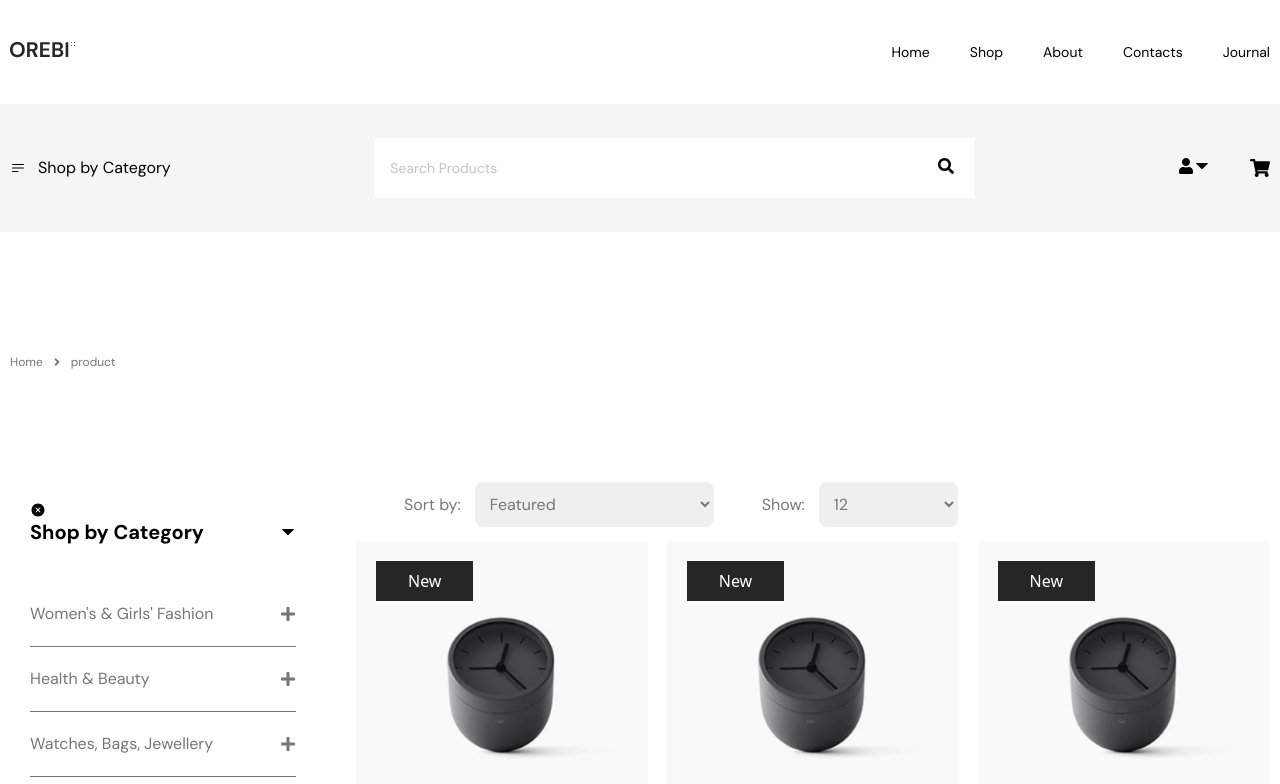
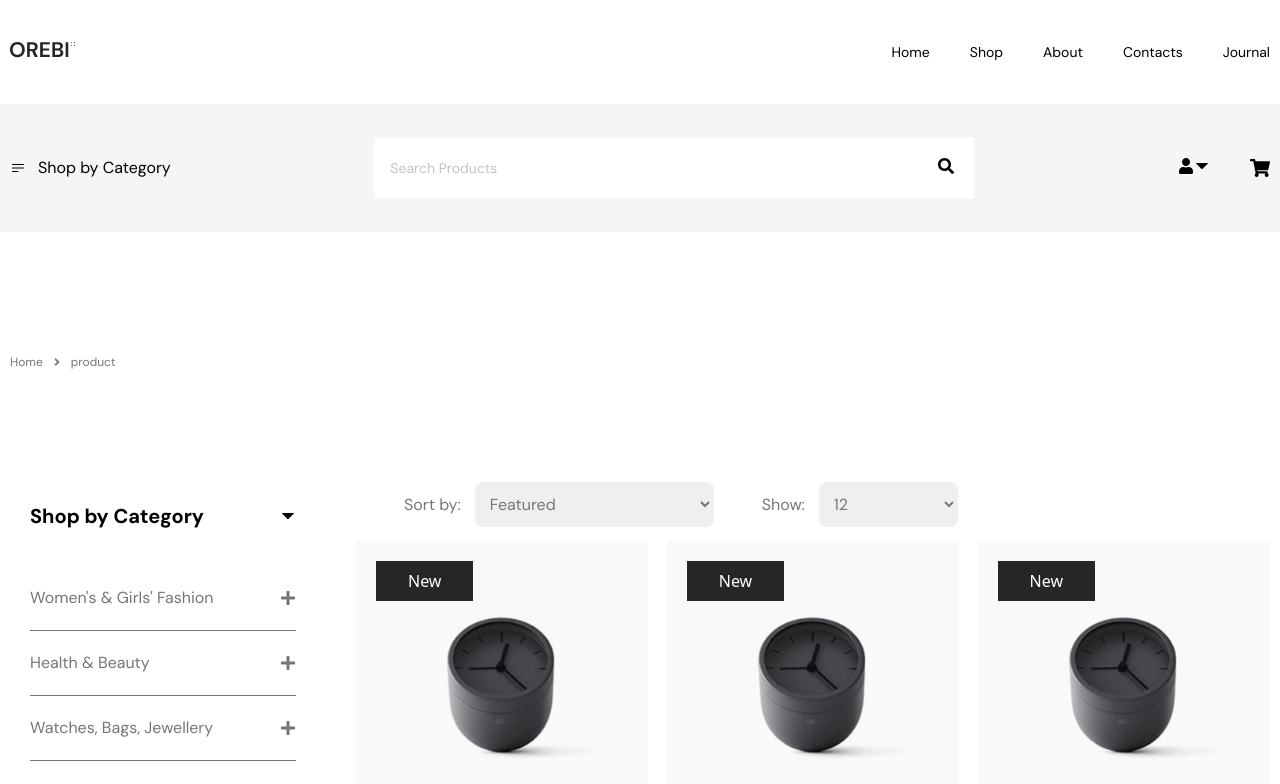
Before and after one commit to dev-abdullah018/orebi, a React (Vite) app: page /product in a window 1280 px wide. Shown: the top 784 px of the page. Built offline with nearby package versions, Linux system fonts and the light colour scheme; some icons are missing.

Commit message:
product-page-left-part-responsive-part-4

```diff
--- a/src/pages/Shop.jsx
+++ b/src/pages/Shop.jsx
@@ -13,7 +13,7 @@ const Shop = () => {
 
   useEffect(()=>{
     function scrollWidth(){
-      if(window.innerWidth < 1024){
+      if(window.innerWidth < 575){
         setShow(false)
       }else{
         setShow(true)
@@ -30,7 +30,7 @@ const Shop = () => {
         {
           show && (
             <div className="absolute left-0 top-0 z-50 w-full bg-white p-5 sm:bg-transparent sm:static sm:w-[25%]">
-            <IoIosCloseCircle onClick={()=> setShow(!show)}/>
+            <IoIosCloseCircle className="block sm:hidden" onClick={()=> setShow(!show)}/>
             <LeftSideBar />
           </div>
           )
@@ -38,7 +38,7 @@ const Shop = () => {
           <div className="relative w-full md:w-[75%]">
             <div className="mb-3.5 flex gap-x-12">
               <div className="mb-4 flex items-end">
-                <IoFilterCircle onClick={()=> setShow(!show)} className="inline-block text-2xl text-[#767676] md:hidden" />
+                <IoFilterCircle onClick={()=> setShow(!show)} className="inline-block text-2xl text-[#767676] sm:hidden " />
               </div>
               <div className="items-center gap-x-3.5 md:flex">
                 <span className="inline-block font-dm text-base font-normal text-[#767676]">
```
